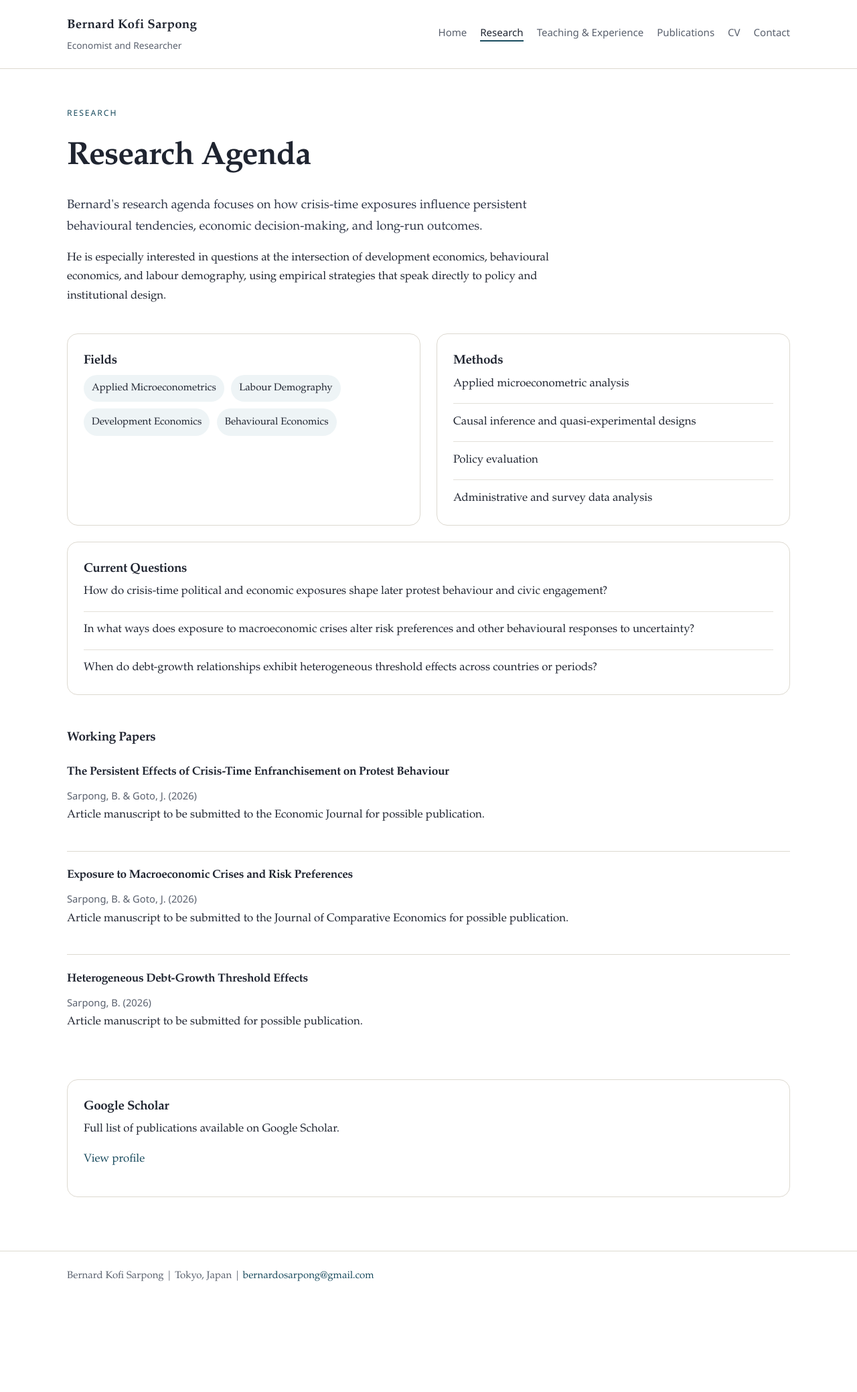
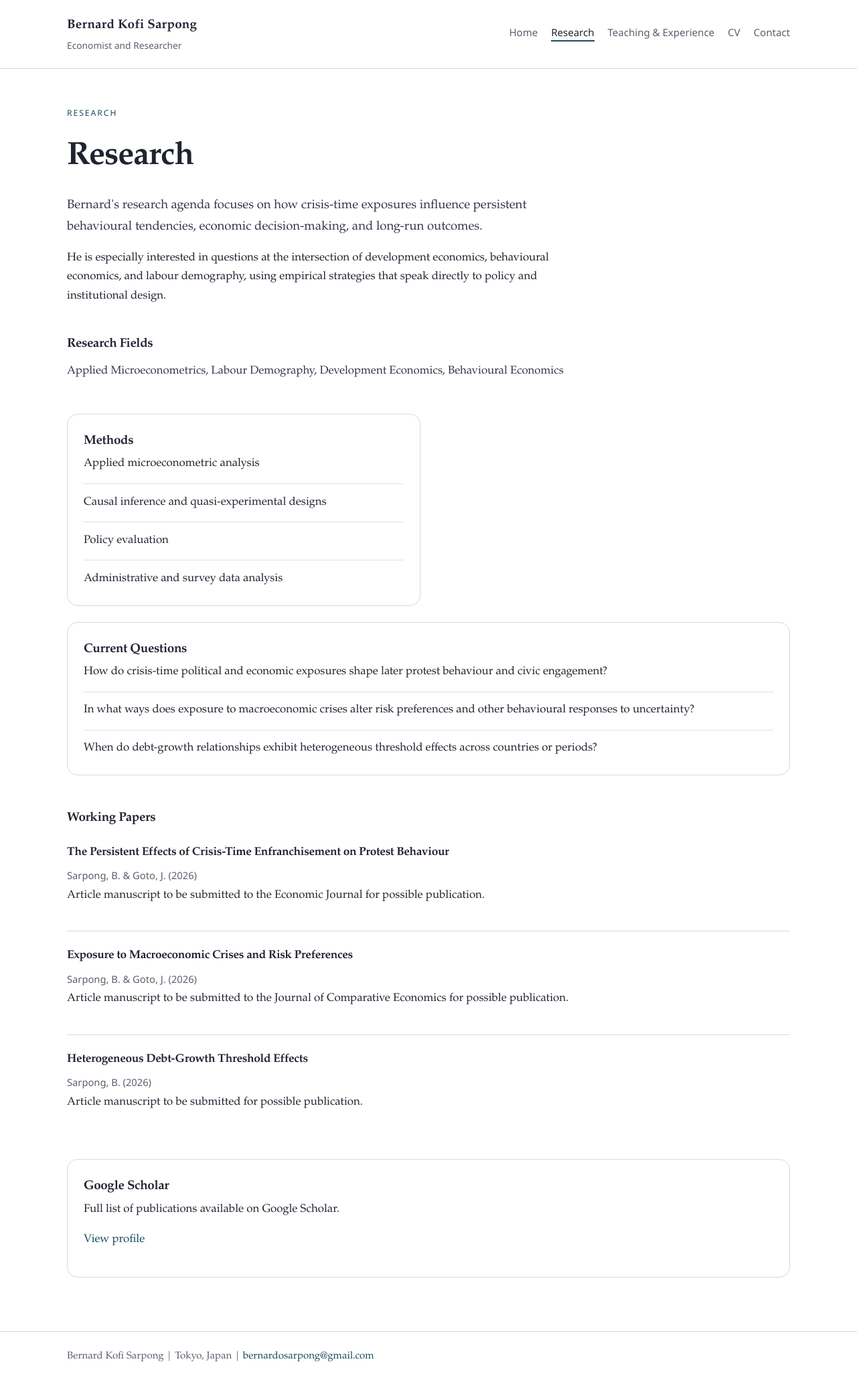
Before and after one commit to bernardksarpong/bernardksarpong.github.io, a Jekyll site: the page built from research.html, in a window 1280 px wide. Shown: the whole page at 67% size. Built offline with Jekyll 4.4.1, drawn with Linux system fonts in a browser that asks for light colours; before the commit the page ends 1959 px from its top, so only the background shows below that.

Commit message:
Simplify home and merge publications into research

```diff
--- a/_layouts/default.html
+++ b/_layouts/default.html
@@ -20,7 +20,6 @@
             <li><a href="{{ '/' | relative_url }}"{% if current == 'index.html' %} class="active" aria-current="page"{% endif %}>Home</a></li>
             <li><a href="{{ '/research.html' | relative_url }}"{% if current == 'research.html' %} class="active" aria-current="page"{% endif %}>Research</a></li>
             <li><a href="{{ '/experience.html' | relative_url }}"{% if current == 'experience.html' %} class="active" aria-current="page"{% endif %}>Teaching &amp; Experience</a></li>
-            <li><a href="{{ '/publications.html' | relative_url }}"{% if current == 'publications.html' %} class="active" aria-current="page"{% endif %}>Publications</a></li>
             <li><a href="{{ '/cv.html' | relative_url }}"{% if current == 'cv.html' %} class="active" aria-current="page"{% endif %}>CV</a></li>
             <li><a href="{{ '/contact.html' | relative_url }}"{% if current == 'contact.html' %} class="active" aria-current="page"{% endif %}>Contact</a></li>
           </ul>
--- a/assets/css/style.css
+++ b/assets/css/style.css
@@ -220,6 +220,35 @@
 .page-intro h1 {
   margin: 0 0 1rem;
   font-size: clamp(2rem, 4vw, 3rem);
+}
+
+.content-section {
+  max-width: 48rem;
+}
+
+.content-section h2 {
+  margin: 0 0 0.65rem;
+  font-size: 1.18rem;
+}
+
+.field-listing {
+  margin-top: 1.5rem;
+  padding-top: 1rem;
+  border-top: 1px solid rgba(221, 217, 208, 0.8);
+}
+
+.field-listing-label {
+  margin: 0 0 0.3rem;
+  color: var(--muted);
+  font-family: "Avenir Next", "Segoe UI", "Helvetica Neue", sans-serif;
+  font-size: 0.8rem;
+  letter-spacing: 0.08em;
+  text-transform: uppercase;
+}
+
+.field-listing-value {
+  margin: 0;
+  color: #303748;
 }
 
 .grid-two {
--- a/research.html
+++ b/research.html
@@ -1,7 +1,7 @@
 ---
 layout: default
 title: Research
-description: Research agenda and working papers for Bernard Kofi Sarpong.
+description: Research, publications, and working papers for Bernard Kofi Sarpong.
 ---
 {% assign profile = site.data.profile %}
 {% assign research = site.data.research %}
@@ -9,22 +9,18 @@
 
 <section class="page-intro">
   <p class="eyebrow">Research</p>
-  <h1>Research Agenda</h1>
+  <h1>Research</h1>
   {% for paragraph in research.overview %}
     <p{% if forloop.first %} class="lead"{% endif %}>{{ paragraph }}</p>
   {% endfor %}
 </section>
 
-<section class="grid-two">
-  <article class="panel">
-    <h2>Fields</h2>
-    <ul class="inline-list">
-      {% for field in profile.research_fields %}
-        <li class="tag">{{ field }}</li>
-      {% endfor %}
-    </ul>
-  </article>
+<section class="content-section">
+  <h2>Research Fields</h2>
+  <p class="field-listing-value">{{ profile.research_fields | join: ', ' }}</p>
+</section>
 
+<section class="section-block grid-two">
   <article class="panel">
     <h2>Methods</h2>
     <ul class="plain-list">
@@ -44,6 +40,23 @@
   </article>
 </section>
 
+{% if publications.published_work.size > 0 %}
+  <section class="section-block">
+    <div class="section-heading">
+      <h2>Publications</h2>
+    </div>
+    <div class="item-list">
+      {% for item in publications.published_work %}
+        <article class="item">
+          <h3>{{ item.title }}</h3>
+          <p>{{ item.citation }}</p>
+        </article>
+      {% endfor %}
+    </div>
+  </section>
+{% endif %}
+
+{% if publications.working_papers.size > 0 %}
   <section class="section-block">
     <div class="section-heading">
       <h2>Working Papers</h2>
@@ -58,6 +71,7 @@
       {% endfor %}
     </div>
   </section>
+{% endif %}
 
 <section class="section-block">
   <article class="panel">
```
Also changed, not shown: index.html (+8 -60 lines), publications.html (+8 -58 lines), README.md. Lines whose indentation alone changed are shown as unchanged.
